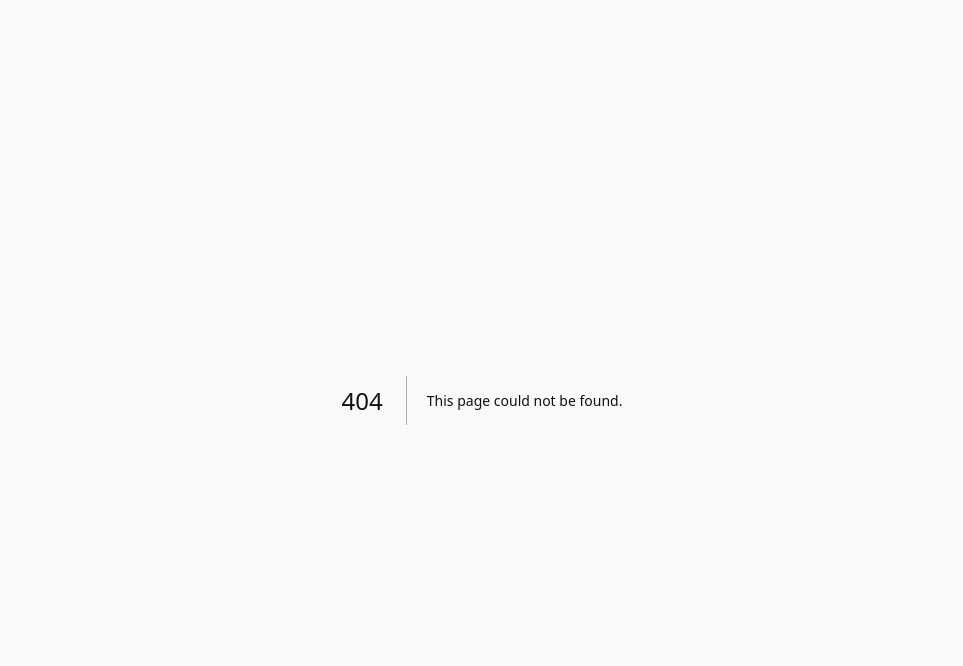
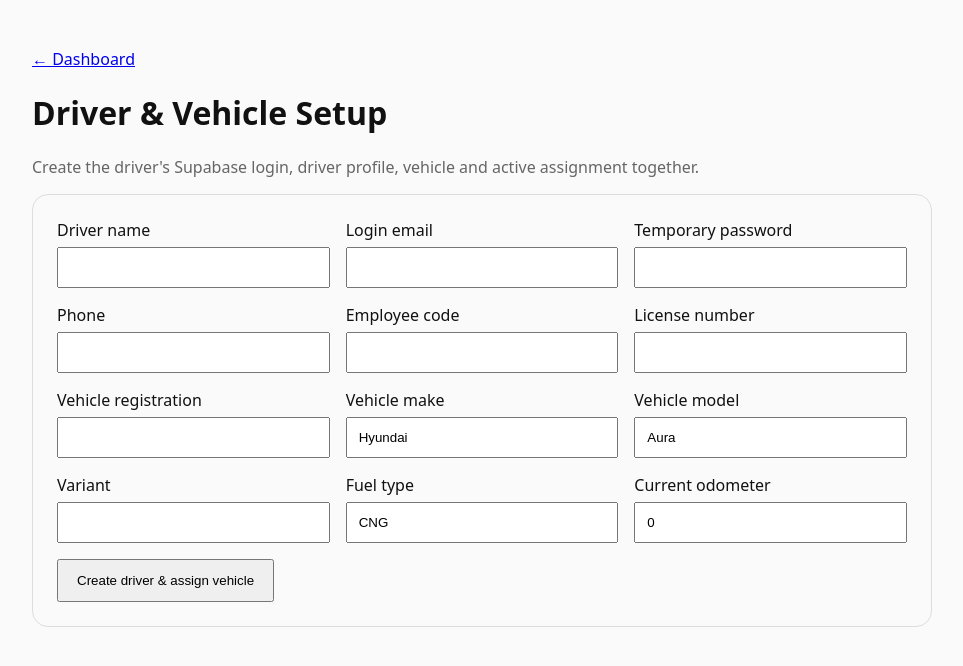
Before and after one commit to shahabhishekofficial-create/Cab-Application, a Next.js app in the folder apps/admin-web/: page /drivers in a window 1280 px wide. Before the commit this address had no page. Shown: the top 666 px of the page, without its empty margins (158-1121 px from the left). Built offline with nearby package versions, Linux system fonts and the light colour scheme; no server answers.

Commit message:
feat(admin): add driver and vehicle setup screen

```diff
--- /dev/null
+++ b/apps/admin-web/app/drivers/page.tsx
@@ -0,0 +1,54 @@
+'use client';
+
+import Link from 'next/link';
+import { FormEvent, useState } from 'react';
+import { getSupabaseBrowserClient } from '../../lib/supabase-browser';
+
+const API = process.env.NEXT_PUBLIC_API_BASE_URL ?? 'http://localhost:3000';
+
+export default function DriversPage() {
+  const [form, setForm] = useState({ email: '', password: '', displayName: '', phone: '', employeeCode: '', licenseNumber: '', registrationNumber: '', make: 'Hyundai', model: 'Aura', variant: '', fuelType: 'CNG', currentOdometer: '0' });
+  const [busy, setBusy] = useState(false);
+  const [message, setMessage] = useState('');
+  const [error, setError] = useState('');
+
+  function update(key: keyof typeof form, value: string) { setForm(current => ({ ...current, [key]: value })); }
+
+  async function submit(event: FormEvent) {
+    event.preventDefault(); setBusy(true); setError(''); setMessage('');
+    try {
+      const { data: { session } } = await getSupabaseBrowserClient().auth.getSession();
+      if (!session?.access_token) { window.location.replace('/login'); return; }
+      const response = await fetch(`${API}/v1/admin/drivers`, {
+        method: 'POST', headers: { 'Content-Type': 'application/json', Authorization: `Bearer ${session.access_token}` },
+        body: JSON.stringify({ ...form, phone: form.phone || null, employeeCode: form.employeeCode || null, licenseNumber: form.licenseNumber || null, variant: form.variant || null, currentOdometer: Number(form.currentOdometer) }),
+      });
+      const data = await response.json().catch(() => ({}));
+      if (response.status === 401 || response.status === 403) { await getSupabaseBrowserClient().auth.signOut(); window.location.replace('/login'); return; }
+      if (!response.ok) throw new Error(data.message || data.error || `HTTP ${response.status}`);
+      setMessage(`Driver created. Vehicle ${data.registrationNumber} is assigned and ready.`);
+      setForm(current => ({ ...current, email: '', password: '', displayName: '', phone: '', employeeCode: '', licenseNumber: '', registrationNumber: '' }));
+    } catch (e) { setError(e instanceof Error ? e.message : 'Unable to create driver'); }
+    finally { setBusy(false); }
+  }
+
+  const fields: [keyof typeof form, string, string, boolean][] = [
+    ['displayName', 'Driver name', 'text', true], ['email', 'Login email', 'email', true], ['password', 'Temporary password', 'password', true],
+    ['phone', 'Phone', 'tel', false], ['employeeCode', 'Employee code', 'text', false], ['licenseNumber', 'License number', 'text', false],
+    ['registrationNumber', 'Vehicle registration', 'text', true], ['make', 'Vehicle make', 'text', true], ['model', 'Vehicle model', 'text', true],
+    ['variant', 'Variant', 'text', false], ['fuelType', 'Fuel type', 'text', true], ['currentOdometer', 'Current odometer', 'number', true],
+  ];
+
+  return (
+    <main style={{ maxWidth: 900, margin: '0 auto', padding: 32, fontFamily: 'system-ui' }}>
+      <p><Link href="/">← Dashboard</Link></p><h1>Driver & Vehicle Setup</h1>
+      <p style={{ color: '#666' }}>Create the driver's Supabase login, driver profile, vehicle and active assignment together.</p>
+      <form onSubmit={submit} style={{ display: 'grid', gridTemplateColumns: 'repeat(auto-fit,minmax(260px,1fr))', gap: 16, border: '1px solid #ddd', borderRadius: 16, padding: 24 }}>
+        {fields.map(([key, label, type, required]) => <label key={key}>{label}<input required={required} type={type} min={type === 'number' ? '0' : undefined} value={form[key]} onChange={e => update(key, e.target.value)} style={{ display:'block', width:'100%', boxSizing:'border-box', padding:11, marginTop:6 }} /></label>)}
+        <div style={{ gridColumn:'1/-1' }}><button disabled={busy} type="submit" style={{ padding:'12px 18px' }}>{busy ? 'Creating…' : 'Create driver & assign vehicle'}</button></div>
+      </form>
+      {message && <p role="status" style={{ marginTop:20 }}>{message}</p>}
+      {error && <p role="alert" style={{ marginTop:20 }}>{error}</p>}
+    </main>
+  );
+}
```
